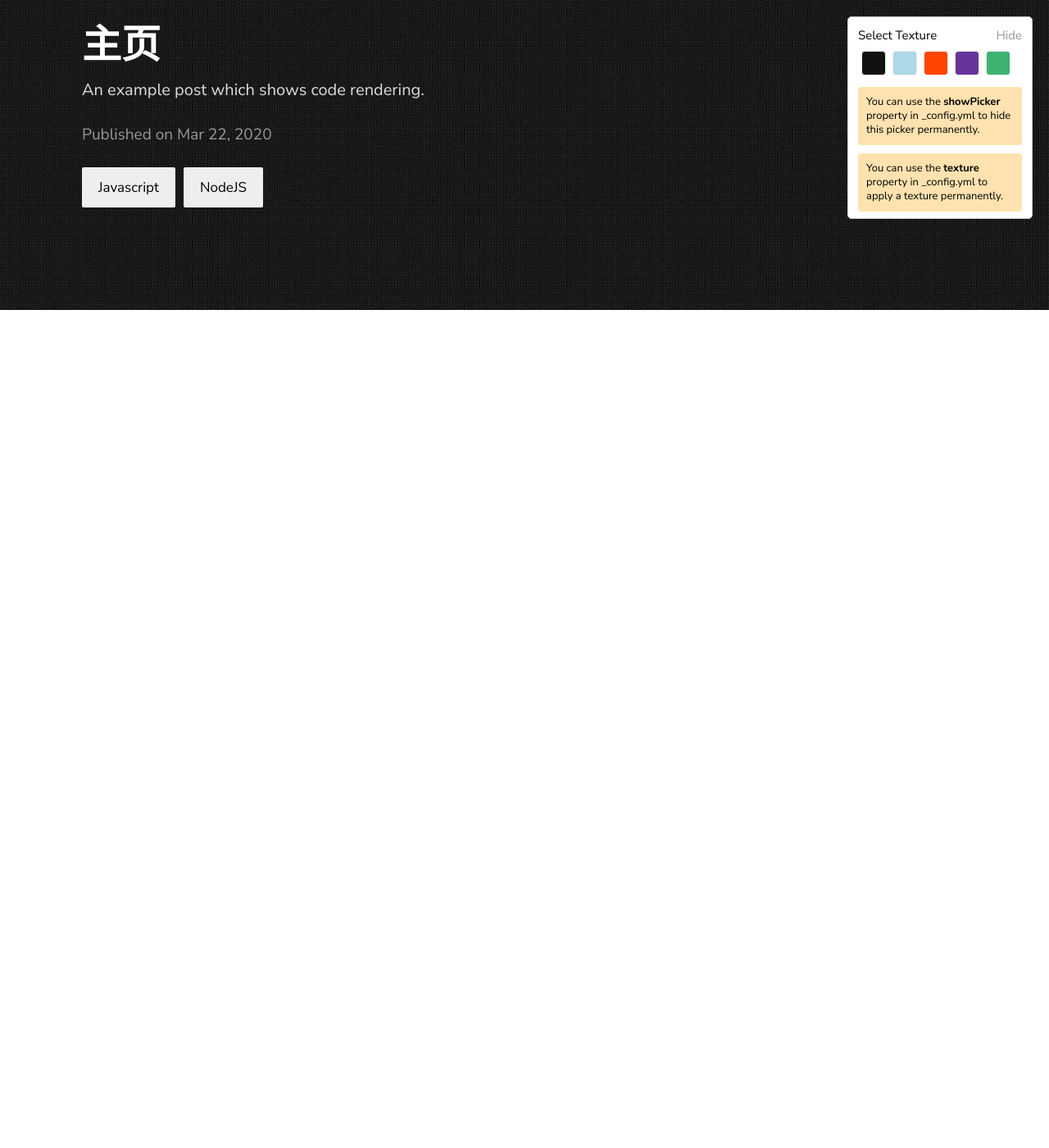
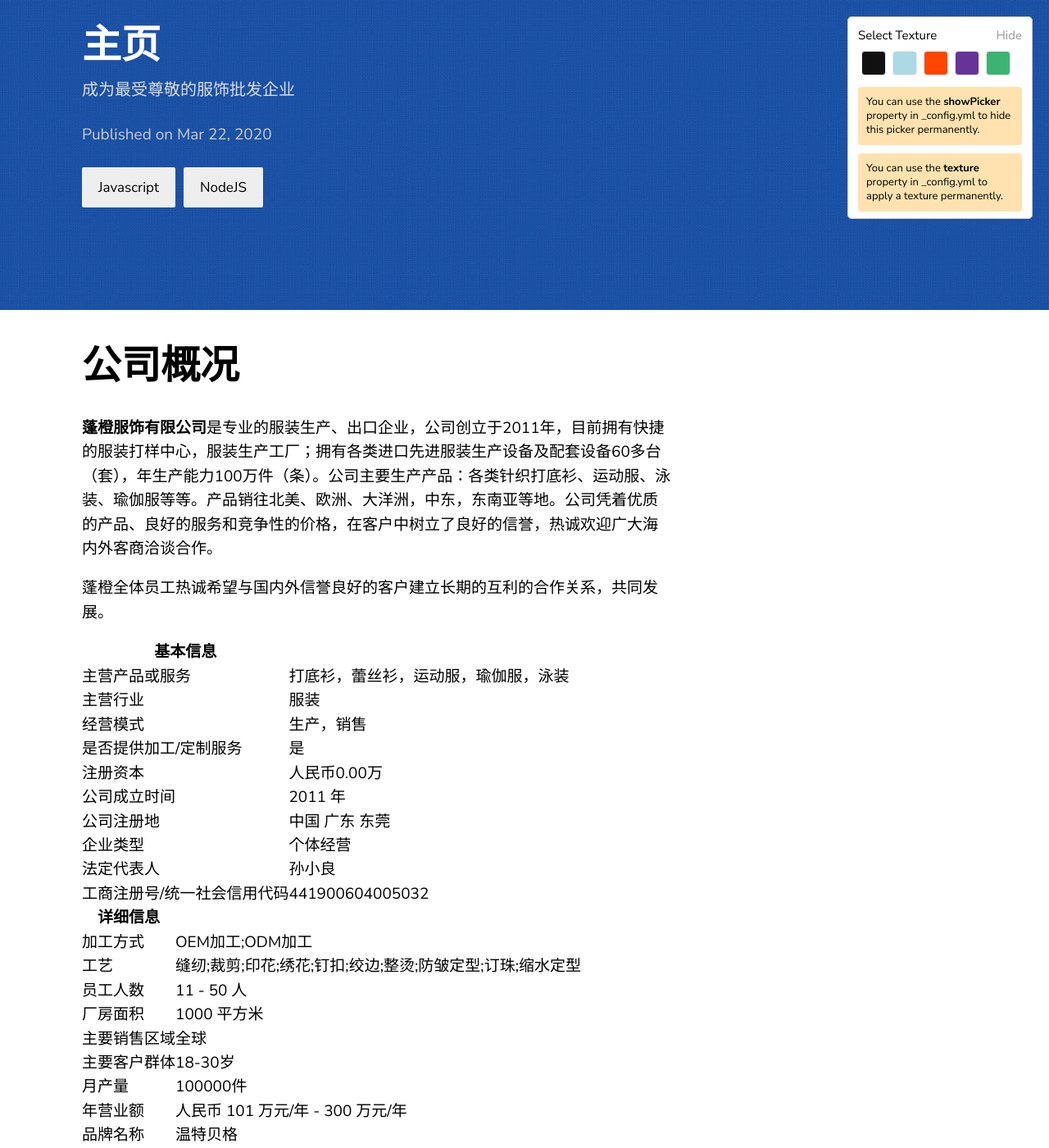
Before and after one commit to gdpcfs/gdpcfs.github.io, a Jekyll site: the page built from _posts/2020-03-22-index.md, in a window 1280 px wide and 1400 px high, scrolled down 93 px. Shown: the whole window at 82% size. Built offline with Jekyll 4.4.1, drawn with Linux system fonts in a browser that asks for light colours; before the commit the page ends 900 px from its top, so only the background shows below that.

```diff
--- /dev/null
+++ b/CNAME
@@ -0,0 +1 @@
+www.gdpcfs.com
--- a/_config.yml
+++ b/_config.yml
@@ -12,7 +12,7 @@ texture:
   title: 蓬橙服饰有限公司
   tagline: 蓬橙服饰
   date_format: "%b %-d, %Y"
-  style: black
+  style: blue
   showNav: false
   showPicker: true
 
@@ -26,8 +26,8 @@ texture:
 
 # If you want to link only specific pages in your header, uncomment
 # this and add the path to the pages in order as they should show up
-#header_pages:
-# - about.md
+header_pages:
+ - about.md
 
 # Build settings
 # theme: texture
--- a/_posts/2020-03-22-index.md
+++ b/_posts/2020-03-22-index.md
@@ -1,7 +1,42 @@
 ---
 layout: post
 title:  "主页"
-description: An example post which shows code rendering.
+description: 成为最受尊敬的服饰批发企业
 date:   2020-03-22 21:03:36 +0530
 categories: Javascript NodeJS
 ---
+
+# 公司概况
+
+ **蓬橙服饰有限公司**是专业的服装生产、出口企业，公司创立于2011年，目前拥有快捷的服装打样中心，服装生产工厂；拥有各类进口先进服装生产设备及配套设备60多台（套），年生产能力100万件（条）。公司主要生产产品：各类针织打底衫、运动服、泳装、瑜伽服等等。产品销往北美、欧洲、大洋洲，中东，东南亚等地。公司凭着优质的产品、良好的服务和竞争性的价格，在客户中树立了良好的信誉，热诚欢迎广大海内外客商洽谈合作。
+
+蓬橙全体员工热诚希望与国内外信誉良好的客户建立长期的互利的合作关系，共同发展。
+
+
+
+| 基本信息                    |                                      |
+| --------------------------- | ------------------------------------ |
+| 主营产品或服务              | 打底衫，蕾丝衫，运动服，瑜伽服，泳装 |
+| 主营行业                    | 服装                                 |
+| 经营模式                    | 生产，销售                           |
+| 是否提供加工/定制服务       | 是                                   |
+| 注册资本                    | 人民币0.00万                         |
+| 公司成立时间                | 2011  年                             |
+| 公司注册地                  | 中国  广东 东莞                      |
+| 企业类型                    | 个体经营                             |
+| 法定代表人                  | 孙小良                               |
+| 工商注册号/统一社会信用代码 | 441900604005032                      |
+
+
+
+| 详细信息     |                                                           |
+| ------------ | --------------------------------------------------------- |
+| 加工方式     | OEM加工;ODM加工                                           |
+| 工艺         | 缝纫;裁剪;印花;绣花;钉扣;绞边;整烫;防皱定型;订珠;缩水定型 |
+| 员工人数     | 11  - 50 人                                               |
+| 厂房面积     | 1000  平方米                                              |
+| 主要销售区域 | 全球                                                      |
+| 主要客户群体 | 18-30岁                                                   |
+| 月产量       | 100000件                                                  |
+| 年营业额     | 人民币  101 万元/年 - 300 万元/年                         |
+| 品牌名称     | 温特贝格                                                  |
```
Also changed, not shown: _posts/2020-03-22-contact.md (added, +17 -0 lines), texture.gemspec.
